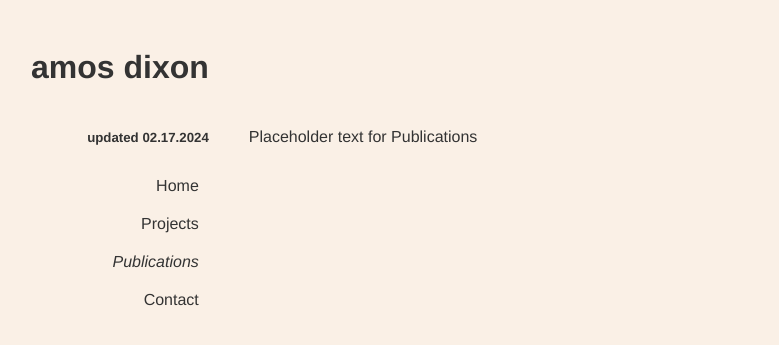
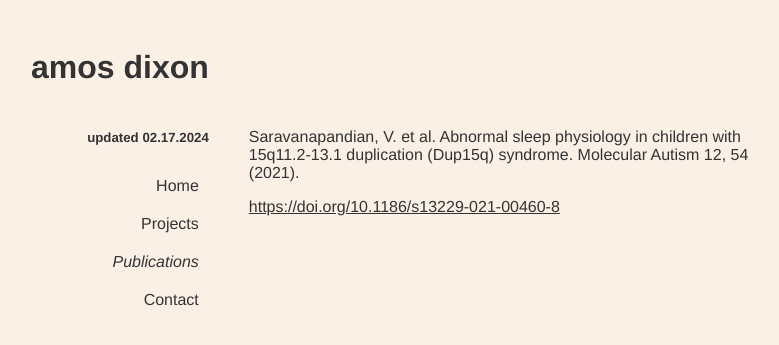
Before and after one commit to amosdixonxc/amosdixonxc.github.io, a PHP site: page /publications.html in a window 1280 px wide. Shown: the top 345 px of the page, without its empty margins (262-1041 px from the left). Run offline with PHP 8.4, Linux system fonts and the light colour scheme.

Commit message:
update php

```diff
--- a/publications.html
+++ b/publications.html
@@ -24,7 +24,8 @@
             </nav>
         </div>
         <div class="body-section">
-            <p>Placeholder text for Publications</p>
+            <p>Saravanapandian, V. et al. Abnormal sleep physiology in children with 15q11.2-13.1 duplication (Dup15q) syndrome. Molecular Autism 12, 54 (2021). </p>
+            <p><a href="https://doi.org/10.1186/s13229-021-00460-8" target="_blank">https://doi.org/10.1186/s13229-021-00460-8</a></p>
         </div>
     </div>
 </body>
--- a/style.css
+++ b/style.css
@@ -21,6 +21,7 @@ body {
     padding: 20px;
     text-align: right;
     padding-bottom: 0;
+    margin-left: 15vw;
 }
 
 .buffer-section {
@@ -35,6 +36,7 @@ body {
     background-color: #FAF0E6;
     text-align: right;
     grid-area: nav;
+    margin-left: 15vw;
 }
 
 .body-section {
@@ -42,6 +44,7 @@ body {
     padding: 20px;
     padding-top: 0px;
     grid-area: body;
+    margin-right: 15vw;
 }
 
 nav ul {
@@ -66,3 +69,7 @@ nav ul li a:hover::before {
 nav ul li a.active {
     font-style: italic;
 }
+
+a {
+    color: inherit; /* This will make the link color the same as the parent element's color */
+}
```
Also changed, not shown: header.php (renamed from index.html, +1 -17 lines), index.php (added, +16 -0 lines).
